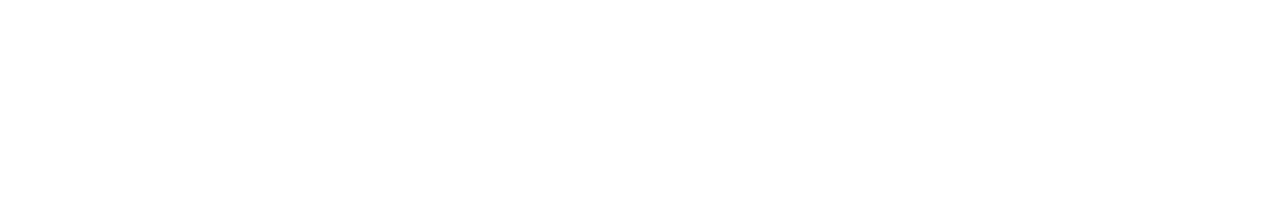
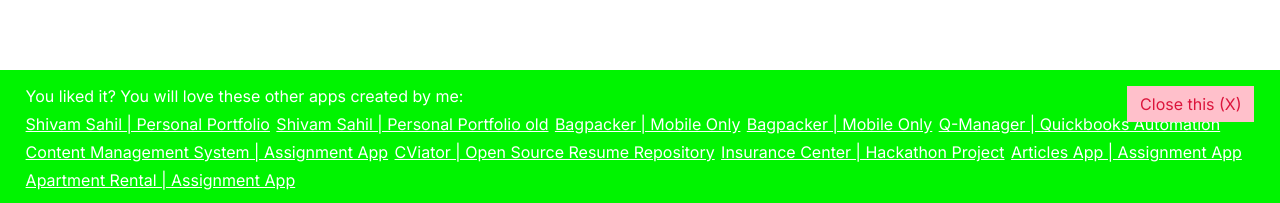
Before and after one commit to sedhha/emojis-hub, a Next.js app: page / in a window 1280 px wide. Shown: the part 594-797 px from the top of the page. Built offline with nearby package versions, Linux system fonts and the light colour scheme; no server answers.

Commit message:
Added Footer to show case projects

```diff
--- a/src/app/page.tsx
+++ b/src/app/page.tsx
@@ -1,11 +1,13 @@
 import { Categories } from '@/components/CategoryDropDown';
 import { Cards } from '@/components/Cards';
+import Footer from '@/components/Footer';
 
 export default async function Home() {
   return (
     <>
       <Categories />
       <Cards />
+      <Footer />
     </>
   );
 }
--- /dev/null
+++ b/src/components/Footer/Footer.module.css
@@ -0,0 +1,44 @@
+.footer {
+  position: fixed;
+  background-color: rgb(0, 244, 0);
+  padding: 2vh 2vw;
+  bottom: 0;
+  width: 100%;
+  display: flex;
+  flex-direction: column;
+  row-gap: 0.5rem;
+  color: #fff;
+}
+
+.otherApps {
+  display: flex;
+  flex-wrap: wrap;
+  max-width: 100%;
+  column-gap: 0.5vw;
+  row-gap: 1vh;
+}
+
+.otherApps > a {
+  color: #fff;
+  cursor: pointer;
+}
+
+.CloseButton {
+  padding: 1vh 1vw;
+  background-color: pink;
+  color: crimson;
+  position: absolute;
+  width: fit-content;
+  right: 2vw;
+  cursor: pointer;
+  transition: 0.3s ease-in all;
+}
+
+.CloseButton:hover {
+  scale: 0.98;
+}
+@media screen and (max-width: 420px) {
+  .footer {
+    display: none;
+  }
+}
--- /dev/null
+++ b/src/components/Footer/index.tsx
@@ -0,0 +1,89 @@
+'use client';
+import { useEffect, useState } from 'react';
+import classes from './Footer.module.css';
+import { useSearchParams, useRouter } from 'next/navigation';
+
+const otherWebsites = [
+  {
+    title: 'Shivam Sahil | Personal Portfolio',
+    id: 0,
+    href: 'https://shivam-sahil.vercel.app/',
+  },
+  {
+    title: 'Shivam Sahil | Personal Portfolio old',
+    id: 1,
+    href: 'https://shivamsahil.web.app/',
+  },
+  {
+    title: 'Bagpacker | Mobile Only',
+    id: 7,
+    href: 'https://bag-packer.vercel.app/',
+  },
+  {
+    title: 'Bagpacker | Mobile Only',
+    id: 7,
+    href: 'https://bag-packer.vercel.app/',
+  },
+  {
+    title: 'Q-Manager | Quickbooks Automation',
+    id: 3,
+    href: 'https://q-manager.vercel.app/login',
+  },
+  {
+    title: 'Content Management System | Assignment App',
+    id: 4,
+    href: 'https://cms-app-demo.vercel.app/',
+  },
+  {
+    title: 'CViator | Open Source Resume Repository',
+    id: 5,
+    href: 'https://cviator.vercel.app/',
+  },
+  {
+    title: 'Insurance Center | Hackathon Project',
+    id: 2,
+    href: 'https://chubb-icenter.vercel.app/',
+  },
+  {
+    title: 'Articles App | Assignment App',
+    id: 5,
+    href: 'https://articles-zeta.vercel.app/',
+  },
+  {
+    title: 'Apartment Rental | Assignment App',
+    id: 6,
+    href: 'https://apartment-rental.vercel.app/',
+  },
+];
+const dontShowKey = 'donotShowThisAgain';
+const Footer = () => {
+  const params = useSearchParams();
+  const router = useRouter();
+  const shouldShow = JSON.parse(params.get('showOtherProjects') ?? 'false');
+  const [dontShow, setDontShow] = useState(true);
+  useEffect(() => {
+    setDontShow(JSON.parse(localStorage.getItem(dontShowKey) ?? 'false'));
+  }, []);
+  const onDontShowAgainHandler = () => {
+    localStorage.setItem(dontShowKey, 'true');
+    setDontShow(true);
+    router.push('/');
+  };
+  return dontShow && !shouldShow ? null : (
+    <footer className={classes.footer}>
+      <p className={classes.CloseButton} onClick={onDontShowAgainHandler}>
+        Close this (X)
+      </p>
+      You liked it? You will love these other apps created by me:
+      <div className={classes.otherApps}>
+        {otherWebsites.map((item) => (
+          <a href={item.href} target='_blank' key={item.id}>
+            {item.title}
+          </a>
+        ))}
+      </div>
+    </footer>
+  );
+};
+
+export default Footer;
```
